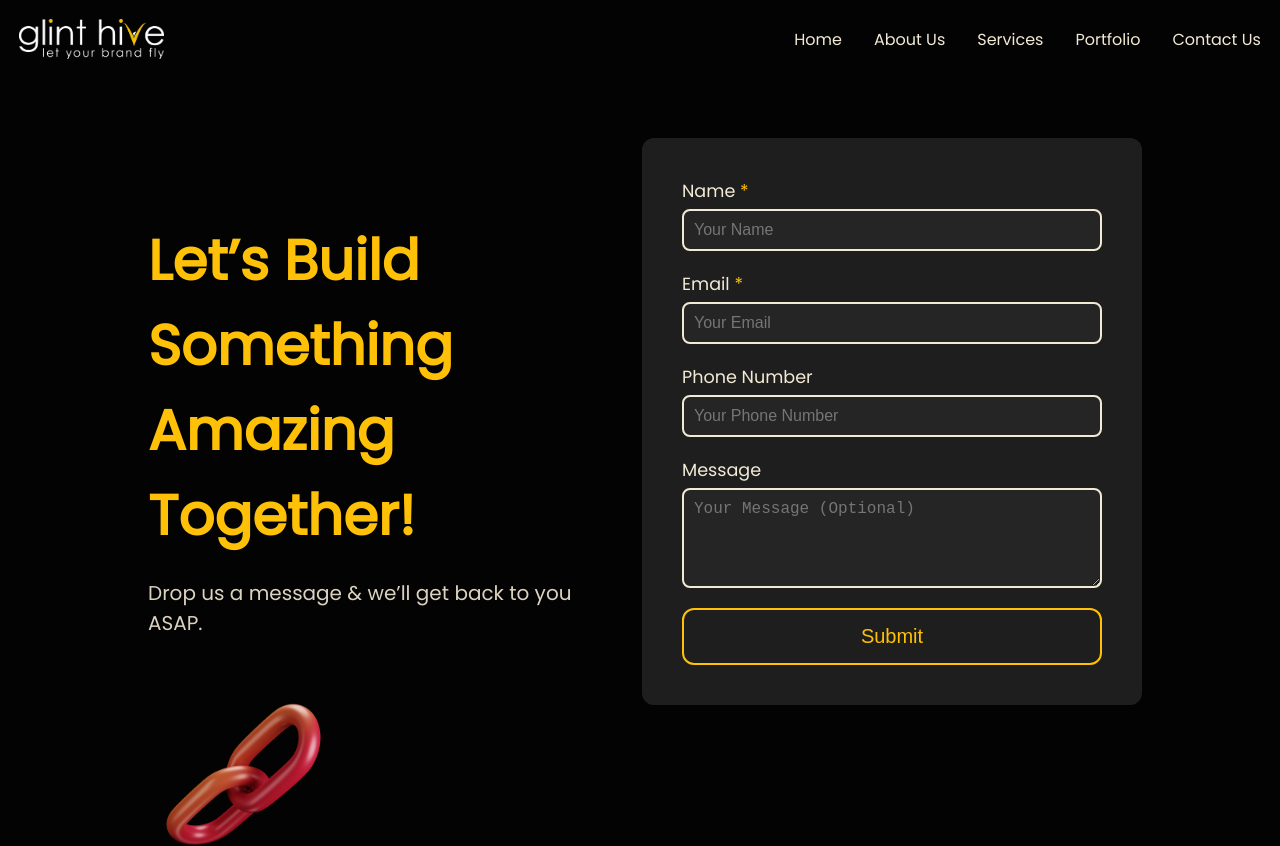
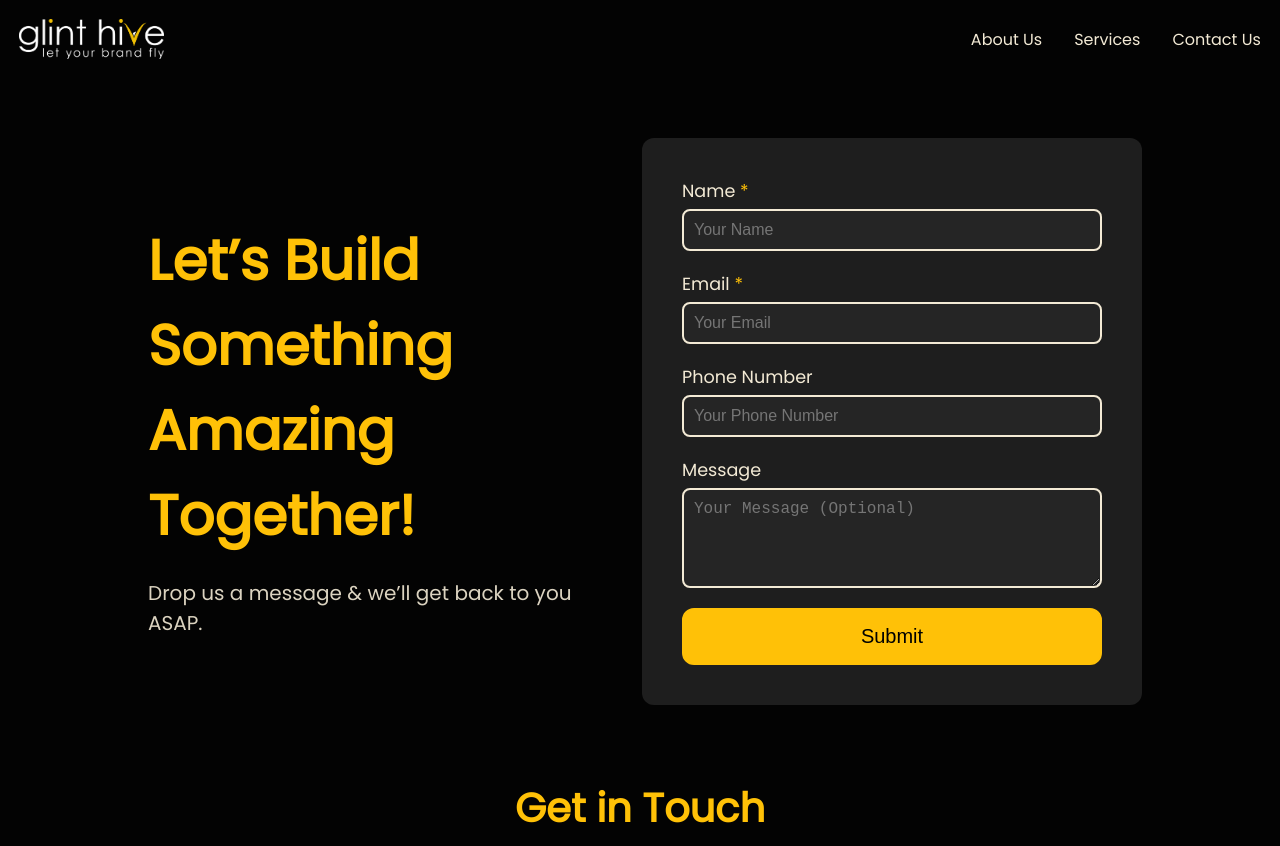
Before and after one commit to Amxn47/glinthive, a React (Create React App) app: page /contact in a window 1280 px wide. Shown: the top 846 px of the page. Built offline with nearby package versions, Linux system fonts and the light colour scheme.

Commit message:
Updated the contact form

```diff
--- a/src/styles/ContactPage.css
+++ b/src/styles/ContactPage.css
@@ -119,8 +119,10 @@
     position: relative;
     padding: 15px 30px;
     text-decoration: none;
-    background-color: transparent;
-    color: var(--primary-color);
+    /* background-color: transparent; */
+    background-color: var(--primary-color);
+    /* color: var(--primary-color); */
+    color: black;
     border: 2px solid var(--primary-color);
     border-radius: 12px;
     display: inline-flex;
@@ -134,7 +136,7 @@
     z-index: 0;
 }
 
-.submit-button::before {
+/* .submit-button::before {
     content: '';
     position: absolute;
     top: 0;
@@ -145,15 +147,16 @@
     clip-path: ellipse(0% 100% at 0% 50%);
     transition: clip-path 0.4s ease-in-out;
     z-index: -1;
+} */
+
+.submit-button:hover {
+    /* color: black; */
+    transform: translateY(3px) scale(1.05);
 }
 
-.submit-button:hover {
-    color: black;
-}
-
-.submit-button:hover::before {
+/* .submit-button:hover::before {
     clip-path: ellipse(150% 100% at 0% 50%);
-}
+} */
 
 /* Direct Contact Details */
 .contact-details {
--- a/src/styles/root.css
+++ b/src/styles/root.css
@@ -23,3 +23,7 @@
     color: var(--text-color);
     background-color: var(--bg-color);
 }
+
+.mobile-hide{
+    display: none;
+}
```
